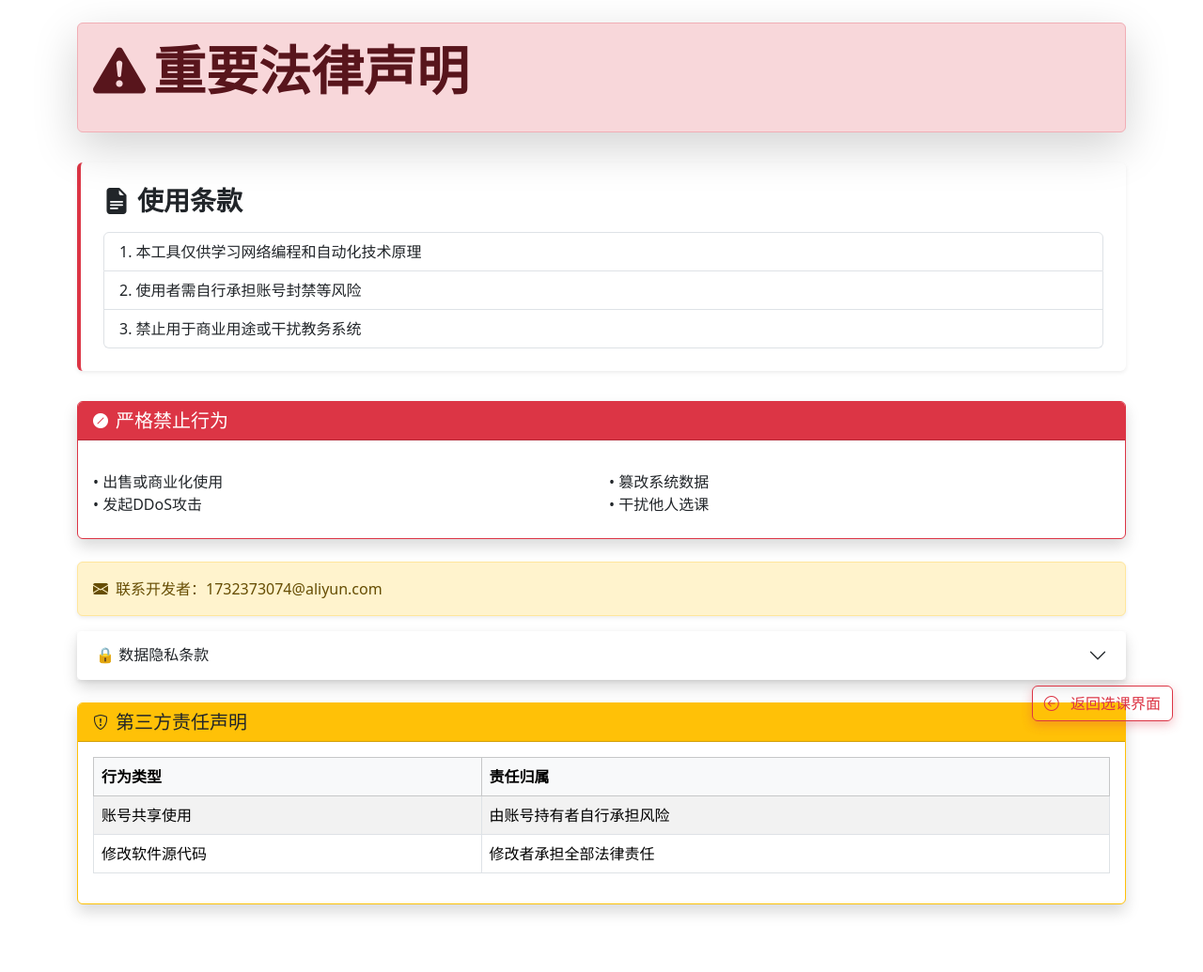
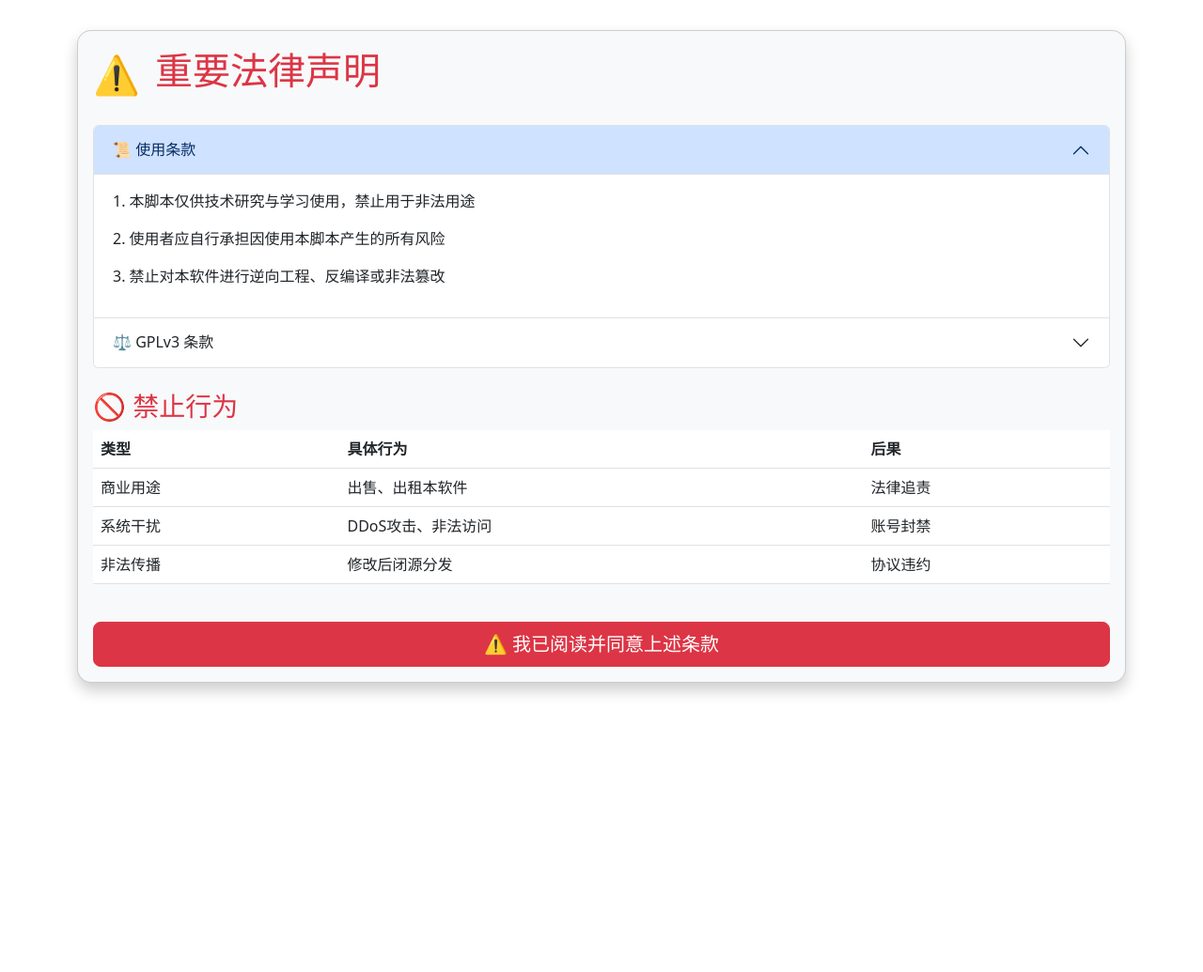
Before and after one commit to AuroBreeze/QFNUClassSelector, a Flask app: page /disclaimer in a window 1280 px wide. Shown: the whole page at 94% size. After the commit the page ends 740 px from the top, so only its background shows below. Run offline with Flask 3, Linux system fonts and the light colour scheme; some libraries are stand-ins or nearby versions.

Commit message:
refactor(WebUI): 重构免责声明页面的HTML结构和样式
重构了免责声明页面的HTML结构和CSS样式，移除了冗余代码，优化了页面布局和交互体验。使用Bootstrap 5.3.0替代旧版本，并引入了新的动画效果和卡片式设计，提升用户界面的现代感和可读性。

```diff
--- a/WebUI/templates/disclaimer.html
+++ b/WebUI/templates/disclaimer.html
@@ -1,124 +1,121 @@
 <!DOCTYPE html>
-<html lang="zh-CN">
+<html>
 <head>
-    <meta charset="UTF-8">
-    <meta name="viewport" content="width=device-width, initial-scale=1">
-    <title>免责声明 - QFNU选课系统</title>
-    <link href="/static/css/bootstrap.min.css" rel="stylesheet">
-    <link href="https://cdn.jsdelivr.net/npm/bootstrap-icons@1.11.3/font/bootstrap-icons.min.css" rel="stylesheet">
+    <title>免责声明 - QFNUClassSelector</title>
+    <link href="https://cdn.jsdelivr.net/npm/bootstrap@5.3.0/dist/css/bootstrap.min.css" rel="stylesheet">
     <style>
-        .legal-section {border-left: 4px solid #dc3545; padding-left: 1.5rem; margin: 2rem 0}
-        .prohibition-list {columns: 2; margin-top: 1rem}
-        .legal-card {box-shadow: 0 0.5rem 1rem rgba(0,0,0,0.15)!important;}
-        .accordion-button:not(.collapsed) {background-color: #fff3cd;}
-        <style>
-            .legal-section {
-                transition: all 0.3s ease;
-                box-shadow: 0 0.125rem 0.25rem rgba(0,0,0,0.075)!important;
+        body {
+            background-color: rgba(255, 255, 255, 0.9);
+            padding: 2rem;
+            animation: fadeIn 1s ease-in-out;
         }
-            .legal-section:hover {
-                transform: translateY(-2px);
-                box-shadow: 0 0.5rem 1.5rem rgba(220,53,69,0.15)!important;
+        @keyframes fadeIn {
+            from { opacity: 0; transform: translateY(20px); }
+            to { opacity: 1; transform: translateY(0); }
         }
-            .table-striped>tbody>tr:nth-of-type(odd)>* {
-                --bs-table-accent-bg: rgba(220,53,69,0.05);
+        .disclaimer-card {
+            box-shadow: 0 8px 16px rgba(0, 0, 0, 0.2);
+            border-radius: 15px;
+            margin-bottom: 1.5rem;
         }
-            .back-button {
-                position: fixed;
-                bottom: 2rem;
-                right: 2rem;
-                box-shadow: 0 0.25rem 0.75rem rgba(220,53,69,0.3);
+        .warning-icon {
+            font-size: 2.5rem;
+            margin-right: 1rem;
         }
-        </style>
     </style>
 </head>
 <body>
-    <div class="container py-4 animate__animated animate__fadeIn">
-        <div class="alert alert-danger shadow-lg">
-            <h1 class="mb-3 display-4 fw-bold"><i class="bi bi-exclamation-triangle-fill me-2"></i>重要法律声明</h1>
+    <div class="container">
+        <!-- 主警告卡片 -->
+        <div class="card disclaimer-card bg-light">
+            <div class="card-body">
+                <div class="d-flex align-items-center mb-4">
+                    <span class="warning-icon">⚠️</span>
+                    <h1 class="card-title text-danger">重要法律声明</h1>
                 </div>
 
-        <div class="legal-section shadow-sm p-4 rounded bg-white">
-            <h3 class="fw-bold mb-3"><i class="bi bi-file-earmark-text-fill me-2"></i>使用条款</h3>
-            <ol class="list-group list-group-numbered">
-                <li class="list-group-item">本工具仅供学习网络编程和自动化技术原理</li>
-                <li class="list-group-item">使用者需自行承担账号封禁等风险</li>
-                <li class="list-group-item">禁止用于商业用途或干扰教务系统</li>
-            </ol>
+                <!-- 折叠式条款模块 -->
+                <div class="accordion" id="disclaimerAccordion">
+                    <!-- 使用条款 -->
+                    <div class="accordion-item">
+                        <h2 class="accordion-header">
+                            <button class="accordion-button" type="button" data-bs-toggle="collapse" data-bs-target="#collapseOne">
+                                📜 使用条款
+                            </button>
+                        </h2>
+                        <div id="collapseOne" class="accordion-collapse collapse show" data-bs-parent="#disclaimerAccordion">
+                            <div class="accordion-body">
+                                <p>1. 本脚本仅供技术研究与学习使用，禁止用于非法用途</p>
+                                <p>2. 使用者应自行承担因使用本脚本产生的所有风险</p>
+                                <p>3. 禁止对本软件进行逆向工程、反编译或非法篡改</p>
                             </div>
-
-        <div class="card border-danger mt-4 shadow">
-            <div class="card-header bg-danger text-white d-flex align-items-center">
-                <i class="bi bi-slash-circle-fill me-2"></i>
-                <h5 class="mb-0">严格禁止行为</h5>
-            </div>
-            <div class="card-body prohibition-list">
-                <ul class="list-unstyled">
-                    <li>• 出售或商业化使用</li>
-                    <li>• 发起DDoS攻击</li>
-                    <li>• 篡改系统数据</li>
-                    <li>• 干扰他人选课</li>
-                </ul>
                         </div>
                     </div>
 
-        <div class="alert alert-warning mt-4 shadow-sm">
-            <i class="bi bi-envelope-fill me-2"></i>联系开发者：1732373074@aliyun.com
-        </div>
-
-        <div class="accordion mb-4 shadow-sm">
-            <div class="accordion-item legal-card border-0">
+                    <!-- GPL许可证条款 -->
+                    <div class="accordion-item">
                         <h2 class="accordion-header">
-                    <button class="accordion-button collapsed" data-bs-toggle="collapse" data-bs-target="#privacySection">
-                        🔒 数据隐私条款
+                            <button class="accordion-button collapsed" type="button" data-bs-toggle="collapse" data-bs-target="#collapseTwo">
+                                ⚖️ GPLv3 条款
                             </button>
                         </h2>
-                <div id="privacySection" class="accordion-collapse collapse">
+                        <div id="collapseTwo" class="accordion-collapse collapse" data-bs-parent="#disclaimerAccordion">
                             <div class="accordion-body">
-                        <ul class="list-group list-group-flush">
-                            <li class="list-group-item">1. 本工具不会收集任何用户个人信息</li>
-                            <li class="list-group-item">2. 配置文件数据仅存储于本地设备</li>
-                            <li class="list-group-item">3. 网络请求日志将在24小时后自动清除</li>
+                                <p>根据GPLv3协议要求：</p>
+                                <ul>
+                                    <li>任何分发本软件的行为必须附带完整源代码</li>
+                                    <li>修改后的版本必须明确标注修改内容及日期</li>
+                                    <li>修改版本必须保持相同的开源协议</li>
                                 </ul>
                             </div>
                         </div>
                     </div>
                 </div>
 
-        <div class="card legal-card border-warning mb-4">
-            <div class="card-header bg-warning d-flex align-items-center">
-                <i class="bi bi-shield-exclamation me-2"></i>
-                <h5 class="mb-0">第三方责任声明</h5>
-            </div>
-            <div class="card-body">
+                <!-- 禁止行为清单 -->
+                <div class="mt-4">
+                    <h3 class="text-danger">🚫 禁止行为</h3>
                     <div class="table-responsive">
-                    <table class="table table-bordered table-hover table-striped">
-                        <thead class="table-light">
+                        <table class="table table-hover">
+                            <thead>
                                 <tr>
-                                <th scope="col">行为类型</th>
-                                <th scope="col">责任归属</th>
+                                    <th>类型</th>
+                                    <th>具体行为</th>
+                                    <th>后果</th>
                                 </tr>
                             </thead>
                             <tbody>
                                 <tr>
-                                <td>账号共享使用</td>
-                                <td>由账号持有者自行承担风险</td>
+                                    <td>商业用途</td>
+                                    <td>出售、出租本软件</td>
+                                    <td>法律追责</td>
                                 </tr>
                                 <tr>
-                                <td>修改软件源代码</td>
-                                <td>修改者承担全部法律责任</td>
+                                    <td>系统干扰</td>
+                                    <td>DDoS攻击、非法访问</td>
+                                    <td>账号封禁</td>
+                                </tr>
+                                <tr>
+                                    <td>非法传播</td>
+                                    <td>修改后闭源分发</td>
+                                    <td>协议违约</td>
                                 </tr>
                             </tbody>
                         </table>
                     </div>
                 </div>
-        </div>
-        <div class="d-grid gap-2 d-md-flex justify-content-md-end mt-5">
-            <a href="/" class="btn btn-outline-danger back-button">
-                <i class="bi bi-arrow-left-circle me-2"></i>
-                返回选课界面
-            </a>
+
+                <!-- 确认按钮 -->
+                <div class="d-grid gap-2 mt-4">
+                    <button type="button" class="btn btn-danger btn-lg" onclick="window.history.back()">
+                        ⚠️ 我已阅读并同意上述条款
+                    </button>
                 </div>
             </div>
+        </div>
+    </div>
+
+    <!-- Bootstrap JS -->
+    <script src="https://cdn.jsdelivr.net/npm/bootstrap@5.3.0/dist/js/bootstrap.bundle.min.js"></script>
 </body>
 </html>
```
Lines whose indentation alone changed are shown as unchanged.
